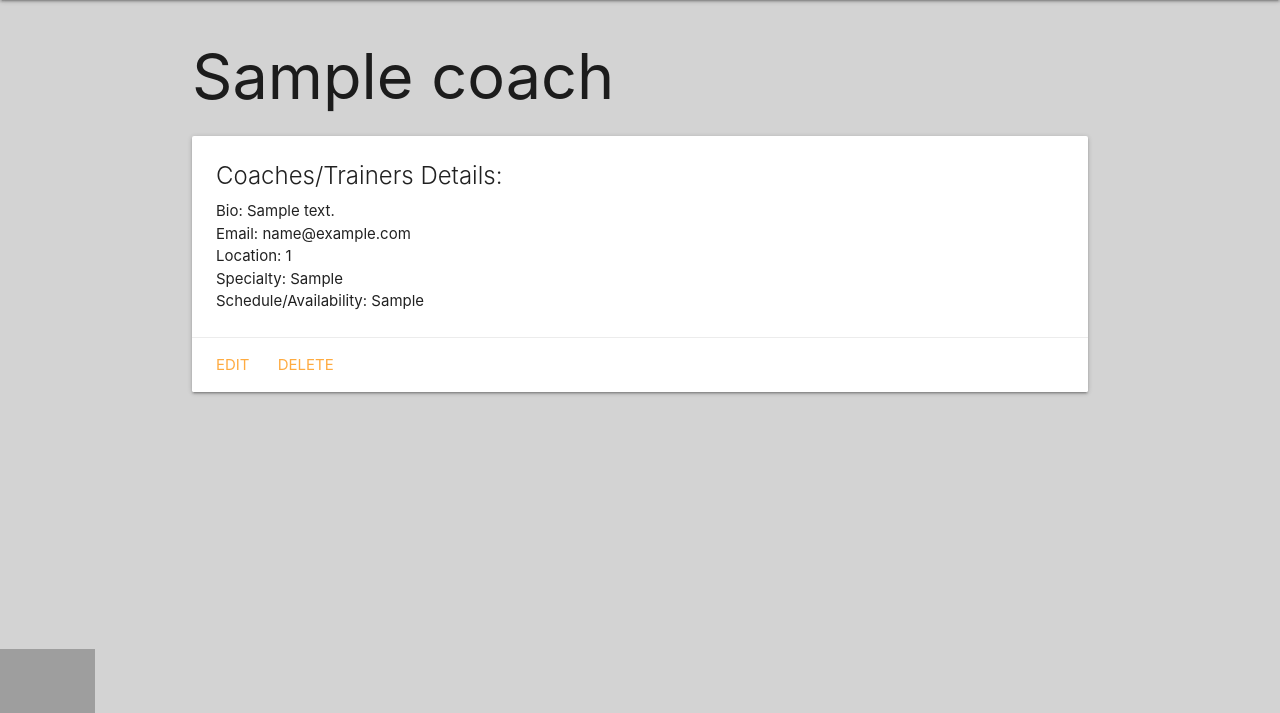
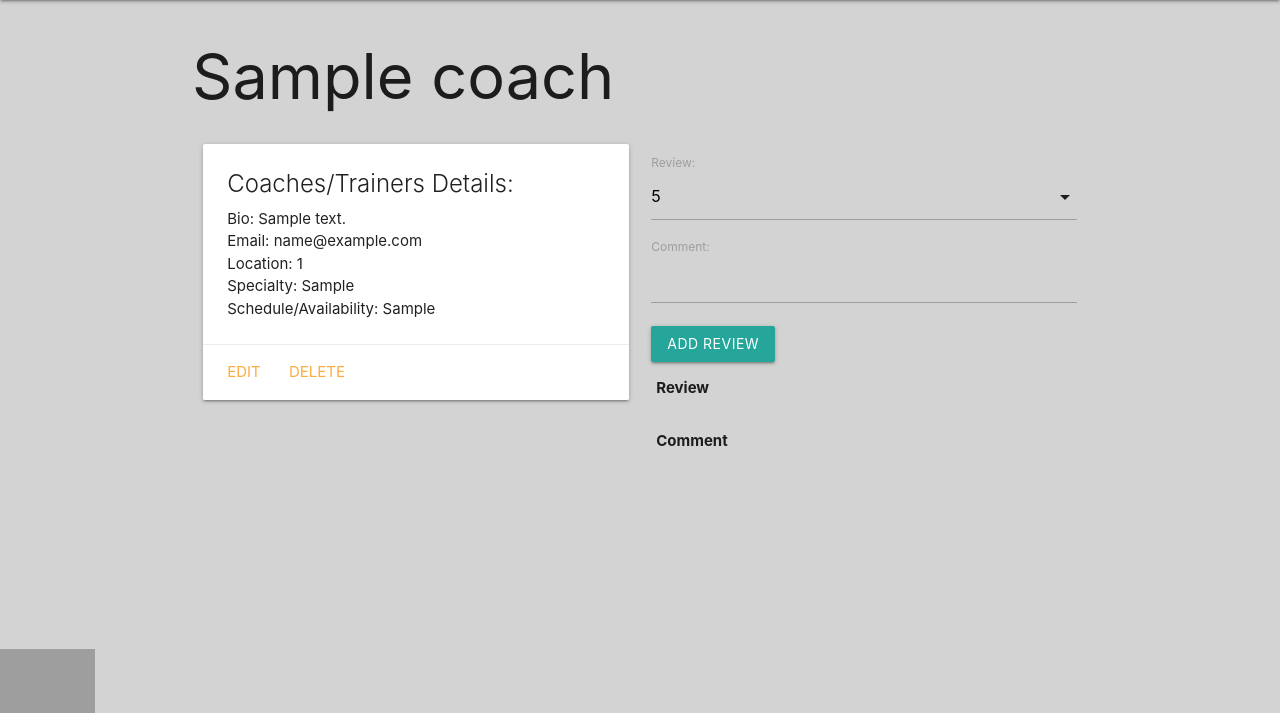
Before and after one commit to Boolean-Hooligans-DjangoApp/Boolean-Fitness-, a Django app: page /coaches/1/ in a window 1280 px wide. Shown: the part 64-777 px from the top of the page. Run offline with Django 4.2, Linux system fonts and the light colour scheme; tables that the repository leaves empty hold one stand-in row (values such as "Sample post"); lists and menus that the app fills with data are empty; grey boxes are pictures that could not be loaded.

Commit message:
added review feature to business and coach detail pages

```diff
--- a/main_app/admin.py
+++ b/main_app/admin.py
@@ -1,8 +1,10 @@
 from django.contrib import admin
-from .models import Business, GroupClass, Coach, Review
+from .models import Business, GroupClass, Coach, Review, CoachReview, BusinessReview
 
 # Register your models here.
 admin.site.register(Business)
 admin.site.register(GroupClass)
 admin.site.register(Coach)
 admin.site.register(Review)
+admin.site.register(CoachReview)
+admin.site.register(BusinessReview)
--- a/main_app/models.py
+++ b/main_app/models.py
@@ -1,5 +1,6 @@
 from django.db import models
 from django.urls import reverse
+from datetime import date
 
 
 REVIEWS = (
@@ -83,6 +84,8 @@ class Coach(models.Model):
 
 
 class Review(models.Model):
+    # coach = models.ForeignKey(Coach, on_delete=models.CASCADE)
+    # business = models.ForeignKey(Business, on_delete=models.CASCADE)
     groupclass = models.ForeignKey(
         GroupClass, on_delete=models.CASCADE)
     review = models.CharField(
@@ -91,6 +94,33 @@ class Review(models.Model):
         default=REVIEWS[0][0]
     )
     comment = models.CharField(max_length=500)
+    date = models.DateTimeField(("Date"), default=date.today)
 
     def __str__(self):
         return f"{self.review} on {self.comment}"
+
+class CoachReview(models.Model):
+    coach = models.ForeignKey(Coach, on_delete=models.CASCADE)
+    review = models.CharField(
+        max_length=1,
+        choices=REVIEWS,
+        default=REVIEWS[0][0]
+    )
+    comment = models.CharField(max_length=500)
+    date = models.DateTimeField(("Date"), default=date.today)
+
+    def __str__(self):
+        return f"{self.review} on {self.comment}"
+
+class BusinessReview(models.Model):
+    coach = models.ForeignKey(Coach, on_delete=models.CASCADE)
+    review = models.CharField(
+        max_length=1,
+        choices=REVIEWS,
+        default=REVIEWS[0][0]
+    )
+    comment = models.CharField(max_length=500)
+    date = models.DateTimeField(("Date"), default=date.today)
+
+    def __str__(self):
+        return f"{self.review} on {self.comment}"
--- a/main_app/templates/coach/detail.html
+++ b/main_app/templates/coach/detail.html
@@ -3,8 +3,9 @@
 
 <h1>{{ coach.name }}</h1>
 
+<div class="row">
+    <div class="col s6">
     <div class="card">
-
         <div class="card-content">
 
         <span class="card-title">Coaches/Trainers Details:</span>
@@ -20,6 +21,32 @@
         </div>
     </div>
     </div>
+    <div class="col s6">
+        <form action="{% url 'add_coach_review' coach.id %}" method="POST">
+          {% csrf_token %}
+          {{ review_form.as_p }}
+          <input type="submit" class="btn" value="Add Review">
+        </form>
+        <table class="striped">
+          <thead>
+          <th>Review</th></tr><th>Comment</th></tr>
+          </thead>
+          <tbody>
+            {% for review in coach.review_set.all %}
+              <tr>
+                <td>{{review.date|date:"D d M Y"}}</td>
+                <td>{{review.review}}</td>
+                <td>{{review.comment}}</td>
+              </tr>
+              {% endfor %}
+          </tbody>
+        </table>
+      </div>
+      </div>
+      <script>
+        const selectEl = document.getElementById('id_review');
+        M.FormSelect.init(selectEl);
+      </script>
 
 
 {% endblock %}
--- a/main_app/templates/groupclass/detail.html
+++ b/main_app/templates/groupclass/detail.html
@@ -32,6 +32,7 @@
       <tbody>
         {% for review in groupclass.review_set.all %}
           <tr>
+            <td>{{ review.date|date:"D d M Y" }}</td>
             <td>{{review.review}}</td>
             <td>{{review.comment}}</td>
           </tr>
--- a/main_app/urls.py
+++ b/main_app/urls.py
@@ -5,10 +5,16 @@ urlpatterns = [
     path('', views.home, name='home'),
     path('about/', views.about, name='about'),
     path('businesses/', views.business_index, name='index'),
-    path('businesses/<int:business_id>/', views.business_detail, name='business_detail'),
-    path('businesses/create/', views.BusinessCreate.as_view(), name='business_create'),
-    path('businesses/<int:pk>/update/', views.BusinessUpdate.as_view(), name='business_update'),
-    path('businesses/<int:pk>/delete/', views.BusinessDelete.as_view(), name='business_delete'),
+    path('businesses/<int:business_id>/',
+         views.business_detail, name='business_detail'),
+     path('businesses/<int:business_id>/add_review/',
+         views.add_review, name='add_review'),
+    path('businesses/create/', views.BusinessCreate.as_view(),
+         name='business_create'),
+    path('businesses/<int:pk>/update/',
+         views.BusinessUpdate.as_view(), name='business_update'),
+    path('businesses/<int:pk>/delete/',
+         views.BusinessDelete.as_view(), name='business_delete'),
     path('groupclasses/', views.groupclass_index, name='class_index'),
     path('groupclasses/<int:groupclass_id>/', views.groupclass_detail, name='class_detail'),
     path('groupclasses/<int:groupclass_id>/add_review/', views.add_review, name='add_review'),
@@ -17,6 +23,8 @@ urlpatterns = [
     path('groupclasses/<int:pk>/delete/', views.GroupClassDelete.as_view(), name='class_delete'),
     path('coaches/', views.coach_index, name='coach_index'),
     path('coaches/<int:coach_id>/', views.coach_detail, name='coach_detail'),
+    path('coaches/<int:coach_id>/add_coach_review/',
+         views.add_coach_review, name='add_coach_review'),
     path('coaches/create', views.CoachCreate.as_view(), name='coach_create'),
     path('coaches/<int:pk>/update/', views.CoachUpdate.as_view(), name='coach_update'),
     path('coaches/<int:pk>/delete/', views.CoachDelete.as_view(), name='coach_delete'),
--- a/main_app/views.py
+++ b/main_app/views.py
@@ -72,7 +72,9 @@ def business_index(request):
 
 def business_detail(request, business_id):
     business = Business.objects.get(id=business_id)
-    return render(request, 'business/detail.html', {'business': business})
+    review_form = ReviewForm()
+    return render(request, 'business/detail.html', {'business': business
+, 'review_form': review_form})
 
 
 def groupclass_index(request):
@@ -93,7 +95,8 @@ def coach_index(request):
 
 def coach_detail(request, coach_id):
     coach = Coach.objects.get(id=coach_id)
-    return render(request, 'coach/detail.html', {'coach': coach})
+    review_form = ReviewForm()
+    return render(request, 'coach/detail.html', {'coach': coach, 'review_form': review_form})
 
 
 def profile(request):
@@ -148,3 +151,19 @@ def add_review(request, groupclass_id):
         new_review.groupclass_id = groupclass_id
         new_review.save()
     return redirect('class_detail', groupclass_id=groupclass_id)
+
+def add_coach_review(request, coach_id):
+    form = ReviewForm(request.POST)
+    if form.is_valid():
+        new_review = form.save(commit=False)
+        new_review.coach_id = coach_id
+        new_review.save()
+    return redirect('coach_detail', coach_id=coach_id)
+
+def add_business_review(request, business_id):
+    form = ReviewForm(request.POST)
+    if form.is_valid():
+        new_review = form.save(commit=False)
+        new_review.business_id = business_id
+        new_review.save()
+    return redirect('business_detail', business_id=business_id)
```
Also changed, not shown: main_app/templates/business/detail.html (+28 -1 lines), main_app/migrations/0002_review_date_alter_review_groupclass.py (added), main_app/migrations/0003_alter_review_date.py (added), main_app/migrations/0004_alter_review_date_coachreview.py (added), main_app/migrations/0005_remove_coachreview_date_businessreview.py (added), main_app/migrations/0006_businessreview_date_coachreview_date.py (added).
